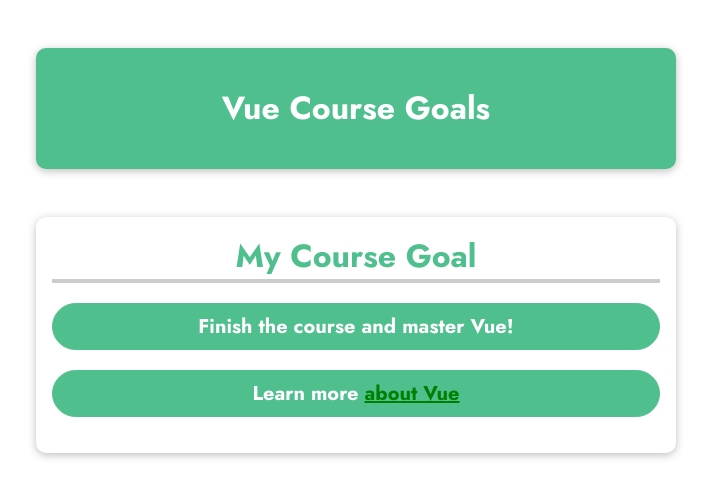
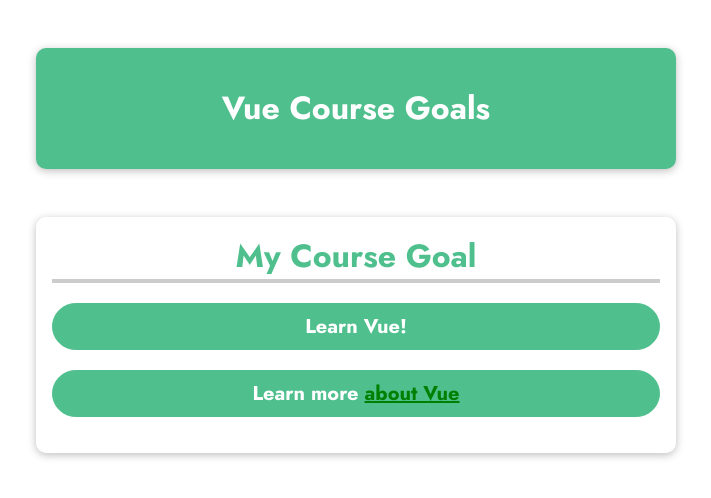
Before and after one commit to tmanspace/vue3_course, a website: page index.html in a window 1280 px wide. Shown: the whole page, without its empty margins (284-995 px from the left). Drawn offline with nearby package versions, Linux system fonts and the light colour scheme.

Commit message:
Basic 03 - Method interpolation

```diff
--- a/app.js
+++ b/app.js
@@ -5,7 +5,13 @@
             vueLink: 'https://vuejs.org/'
         }
     },
-
+    methods: {
+        outputGoal() {
+            const randomNum = Math.random();
+            if (randomNum < 0.5) return 'Learn Vue!';
+            else return 'Master Vue!'
+        }
+    }
 });
 
 app.mount('#user-goal');
--- a/index.html
+++ b/index.html
@@ -18,7 +18,7 @@
     </header>
     <section id="user-goal">
       <h2>My Course Goal</h2>
-      <p>{{ courseGoal }}</p>
+      <p>{{ outputGoal() }}</p>
       <p>Learn more <a :href="vueLink">about Vue</a></p>
     </section>
   </body>
```
